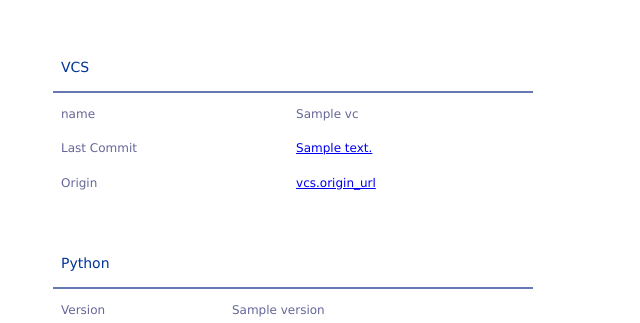
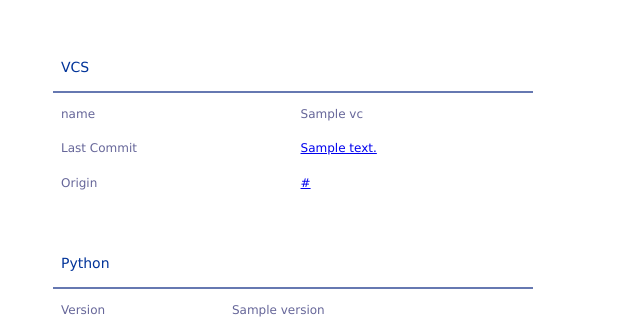
Before and after one commit to ceasaro/about_py, a Django app: template about_py/templates/about_py/about.html in a window 1280 px wide. Shown: the top 323 px of the page, without its empty margins (0-640 px from the left). Run offline with Django 3.2, Linux system fonts and the light colour scheme; the template is opened without the code that fills it: most values are stand-ins (such as "Sample title", 1, 10 or a date in 2020).

Commit message:
actually print origin_url

```diff
--- a/about_py/templates/about_py/about.html
+++ b/about_py/templates/about_py/about.html
@@ -34,7 +34,7 @@
         </tr>
         <tr>
             <td>Origin</td>
-            <td><a href="{{ vcs.origin_url }}" target="_blank">vcs.origin_url</a></td>
+            <td><a href="{{ vcs.origin_url }}" target="_blank">{{ vcs.origin_url }}</a></td>
         </tr>
         </tbody>
     </table>
```
